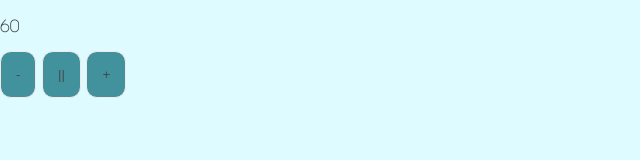
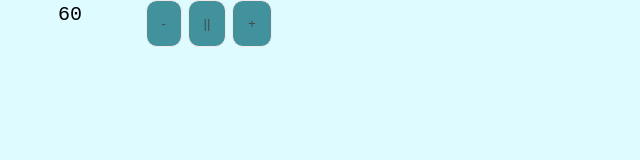
Before and after one commit to lekonai/basicMusicPractice, a plain HTML site: page metronome.html in a window 1280 px wide. Shown: the whole page, without its empty margins (0-640 px from the left). Drawn offline with Linux system fonts and the light colour scheme.

Commit message:
temporary commit. have to go somewhere

```diff
--- a/metStyl.css
+++ b/metStyl.css
@@ -18,9 +18,19 @@
     color: #FFFFFF;
 }
 
-#bpmNum{
+/* #bpmNum{
     display: block;
-}
+} */
+
+/* keep in case the textarea idea doesn't work */
 .metDiv{
     align-content: center;
 }
+
+#bpmNum{
+    resize: none;
+    font-size: 20px;
+    background: none;
+    border: none;
+    text-align: center;
+}
--- a/metronome.html
+++ b/metronome.html
@@ -25,13 +25,16 @@
         </div>
 
         <div class = "metDiv">
-            <p id="bpmNum">
+            <!-- <p id="bpmNum">
                 60
-            </p>
+            </p> -->
+            <textarea id="bpmNum" rows="1" cols="10">60</textarea>
+            <!-- there's no inherent resize property? okay. -->
             <button class="metronomeButtons" onclick={metBPM(false)}> - </button>
             <button class="metronomeButtons" onclick={metronomeSound()}> || </button>
             <button class="metronomeButtons" onclick={metBPM(true)}> + </button>
             <p id="pStatus"></p>
+
         </div>
         <script>
             var metronomeTick = new Audio('static/sound/metTick.mp3');
@@ -42,13 +45,17 @@
             function metBPM(x){ // this function's to change the bpm
                 if (x == true){
                     document.getElementById('bpmNum').innerHTML++;
+                    currentBPM = document.getElementById('bpmNum').innerHTML;
+                    console.log(currentBPM); // test
                 }
                 else {
                     document.getElementById('bpmNum').innerHTML--; // it's so weird not using a strongly typed language huh
+                    currentBPM = document.getElementById('bpmNum').innerHTML;
+                    console.log(currentBPM); // test
                 }
             }
 
-            function metronomeSound(){ // this function's to play the beat
+            function metronomeSound(){ // this function's to play the beat DO NOT RUN THIS IT WILL CRASH YOUR COMPUTER LOOOOL
                 if (tickingPlaying == true){
                     tickingPlaying = false;
                 }
```
